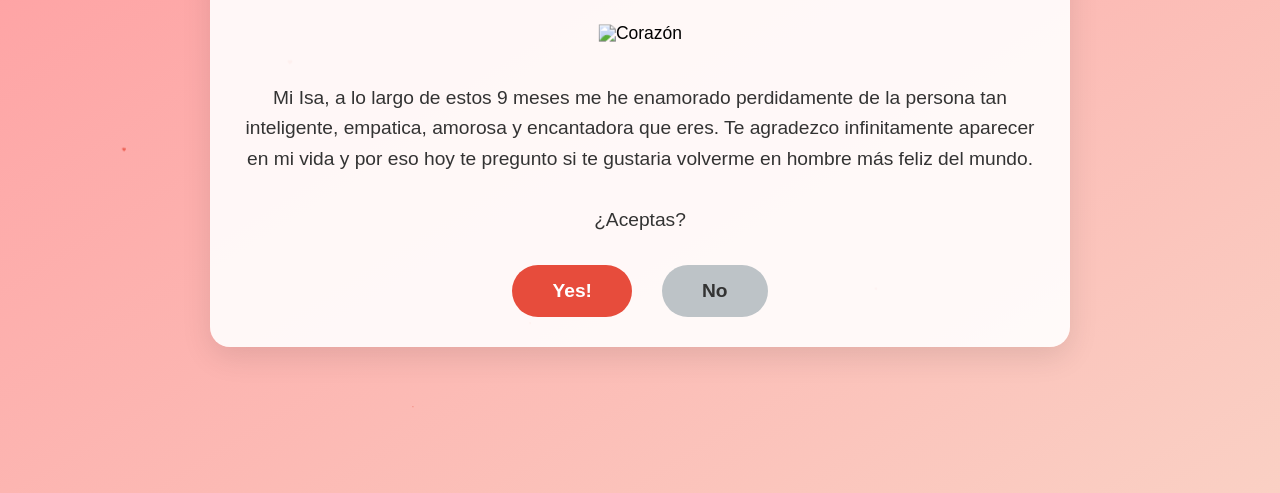
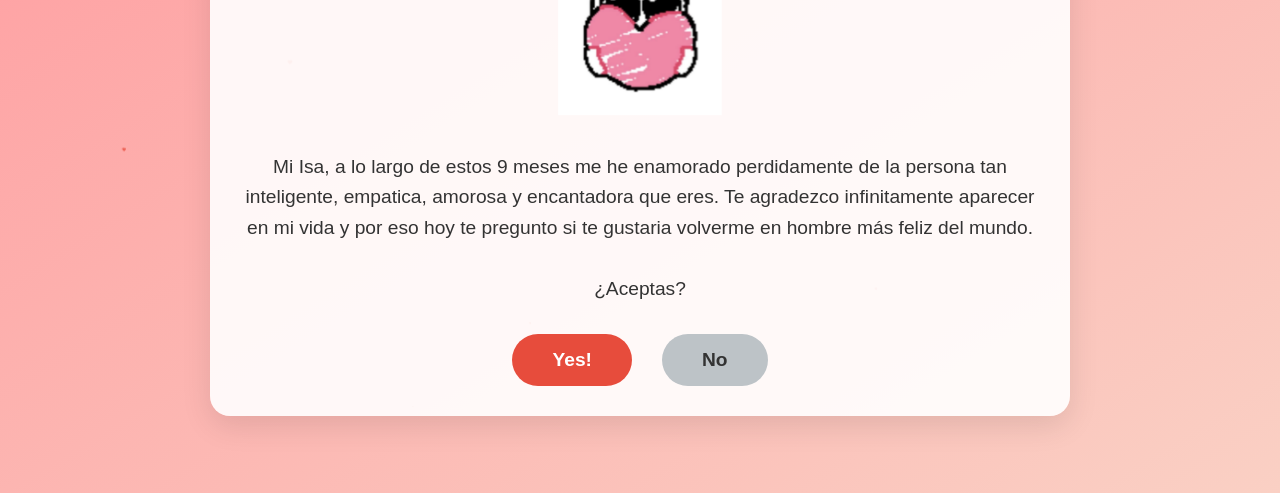
Before and after one commit to Patosado/lover, a plain HTML site: page index.html in a window 1280 px wide. Shown: the part 307-800 px from the top of the page. Drawn offline with Linux system fonts and the light colour scheme; a script that the page names is missing.

Commit message:
Update index.html

```diff
--- a/index.html
+++ b/index.html
@@ -152,7 +152,7 @@
     <div class="container">
         <h1>Isabela, Me darias el honor de convertirte en mi novia?</h1>
 
-        <img src="/lover/static/heart.jpg" alt="Corazón" class="heart-img">
+        <img src="/lover/static/images/heart.jpg" alt="Corazón" class="heart-img">
 
         <p>Mi Isa, a lo largo de estos 9 meses me he enamorado perdidamente de la persona tan inteligente, empatica, amorosa y encantadora que eres. Te agradezco infinitamente aparecer en mi vida y por eso hoy te pregunto si te gustaria volverme en hombre más feliz del mundo.</p>
         <p>¿Aceptas?</p>
```
